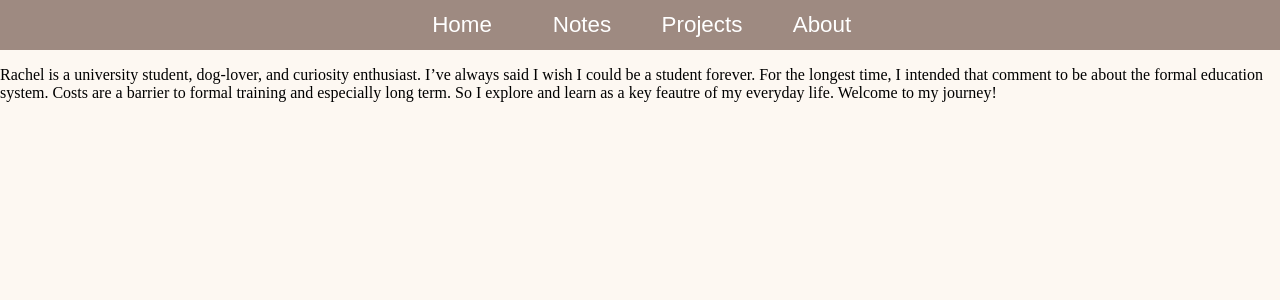
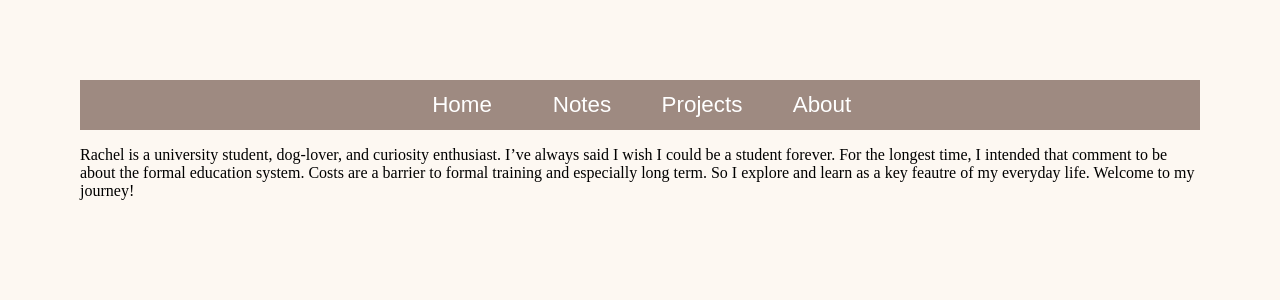
Before and after one commit to rachelhuls/rachelhuls.github.io, a Jekyll site: the page built from index.html, in a window 1280 px wide. Shown: the top 300 px of the page. Built offline with Jekyll 4.4.1, drawn with Linux system fonts in a browser that asks for light colours.

Commit message:
Update main.scss

```diff
--- a/_sass/main.scss
+++ b/_sass/main.scss
@@ -32,7 +32,7 @@ Olive: #7D7669
 */
 body {
   margin: 0;
-  padding: 0;
+  padding: 80px;
   background: #FDF8F2;
 }
 
```
